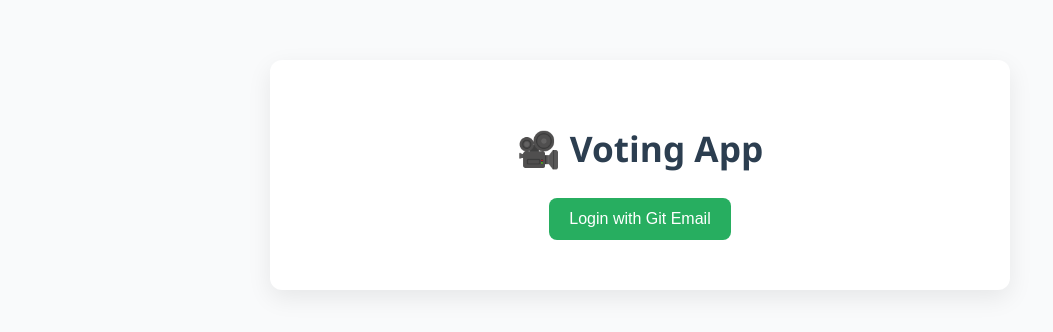
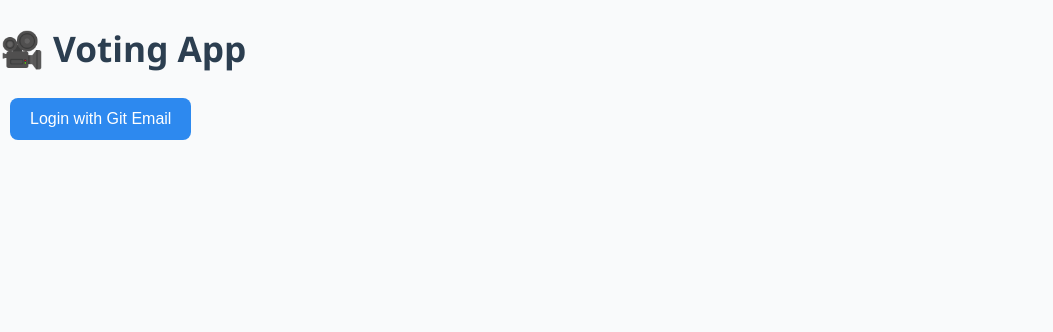
Before and after one commit to Aradhya6/Voting-App, a React (Create React App) app: page / in a window 1280 px wide. Shown: the top 332 px of the page, without its empty margins (0-1053 px from the left). Built offline with nearby package versions, Linux system fonts and the light colour scheme; no server answers.

Commit message:
Add minimalist UI/UX styling

```diff
--- a/src/App.js
+++ b/src/App.js
@@ -9,7 +9,7 @@
 import VideoList from "./VideoList";
 import UploadVideo from "./UploadVideo";
 import AdminPanel from "./AdminPanel";
-import "./App.css"; // 👈 make sure this CSS file exists
+import "./App.css";
 
 function App() {
   const [user, setUser] = useState(null);
@@ -34,14 +34,16 @@
   }, []);
 
   return (
-    <div className="container">
-      <h1>🎥 Voting App</h1>
+    <div className="app-container">
+      <h1 className="app-title">🎥 Voting App</h1>
       {user ? (
         <>
-          <p className="welcome-text">Welcome, {user.email}</p>
-          <button className="btn logout-btn" onClick={logout}>
-            Logout
-          </button>
+          <div className="user-info">
+            <p className="welcome-text">Welcome, {user.email}</p>
+            <button className="btn logout" onClick={logout}>
+              Logout
+            </button>
+          </div>
 
           {user.email === "23u0025@students.git.edu" && (
             <UploadVideo user={user} />
@@ -52,7 +54,7 @@
           {user.email === "23u0025@students.git.edu" && <AdminPanel />}
         </>
       ) : (
-        <button className="btn login-btn" onClick={login}>
+        <button className="btn login" onClick={login}>
           Login with Git Email
         </button>
       )}
```
